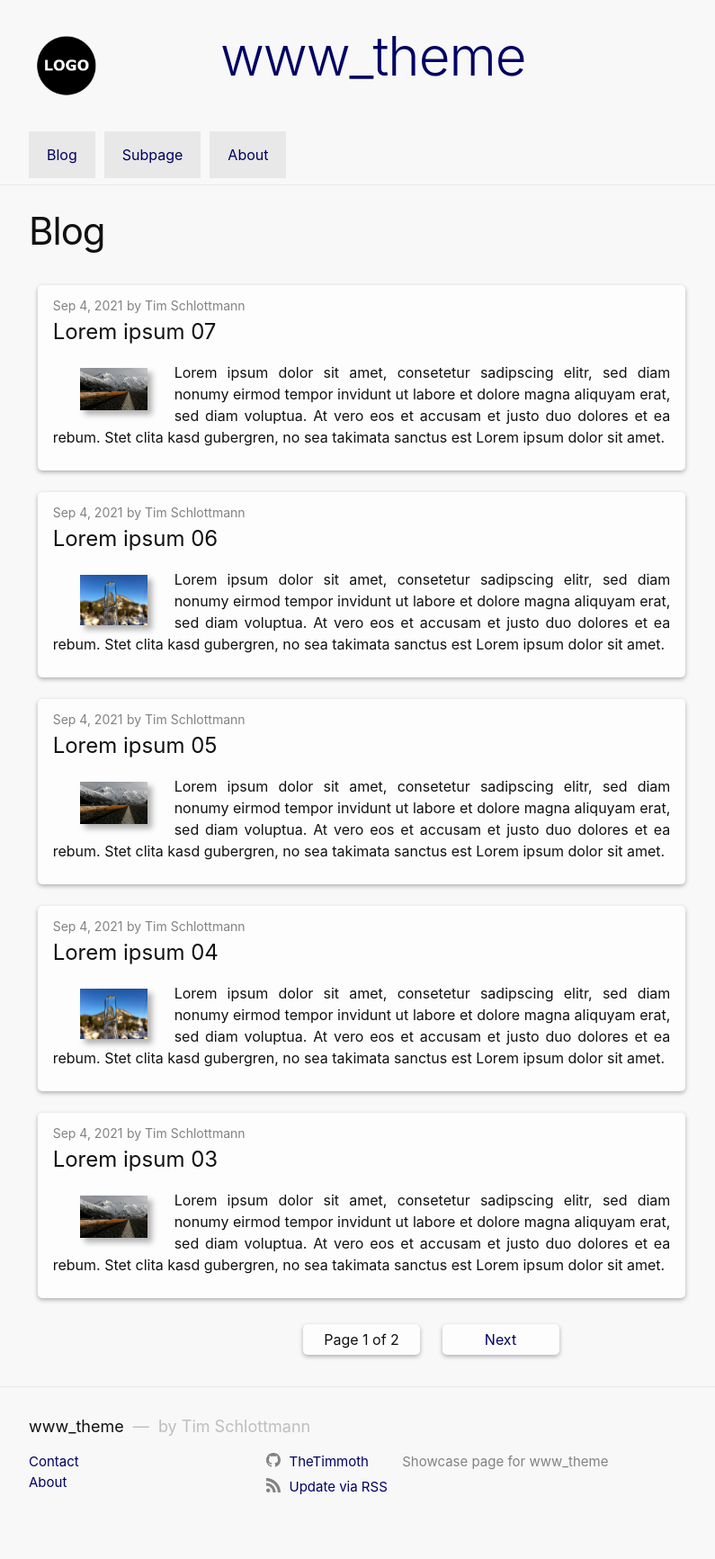
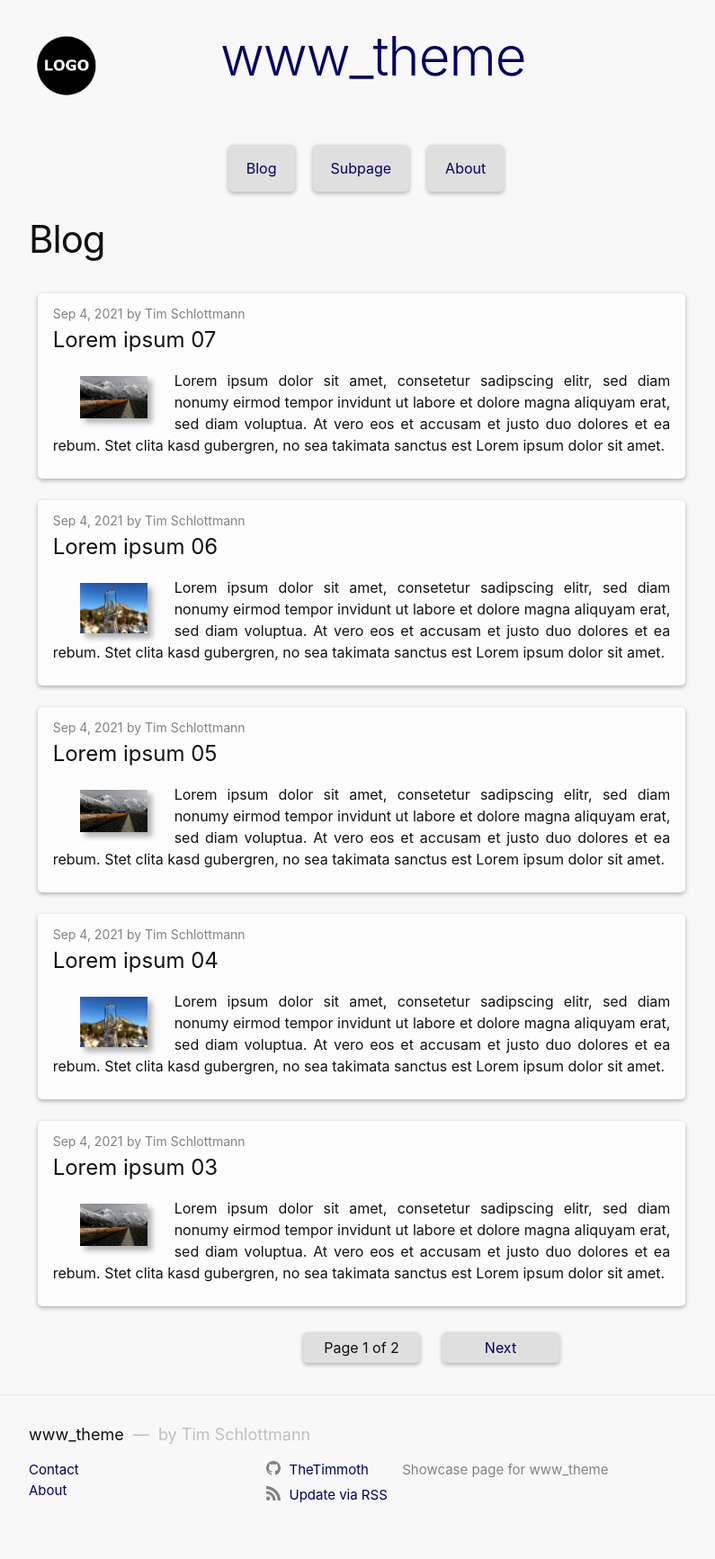
Before and after one commit to TheTimmoth/www_theme, a Jekyll site: the page built from index.html, in a window 1280 px wide. Shown: the whole page at 90% size, without its empty margins (238-1033 px from the left). Built offline with Jekyll 4.4.1, drawn with Linux system fonts in a browser that asks for light colours; the list of posts is cut into pages by our own code.

Commit message:
Change layout of site-nav and implement sidenav

```diff
--- a/_includes/header.html
+++ b/_includes/header.html
@@ -19,8 +19,7 @@
         {%- endif -%}
       {%- endfor -%}
     </div>
-    <div class="site-nav-button">
-      <input type="checkbox" id="nav-trigger" class="nav-trigger" style="display: none;"/>
+    <div class="site-nav-button" onclick="openNav()">
       <label for="nav-trigger">
         <span class="menu-icon">
           <svg viewBox="0 0 18 15" width="18px" height="15px">
@@ -28,16 +27,6 @@
           </svg>
         </span>
       </label>
-      <div class="trigger">
-        {%- for path in site.header_pages -%}
-          {%- assign my_page = site.pages | where: "path", path | first -%}
-          {%- if my_page.title == "About" or my_page.title == "Impressum" -%}
-            <a class="page-link" style="text-decoration: none;" rel="author" href={{ my_page.url | relative_url }}>{{ my_page.title | escape }}</a>
-          {%- elsif my_page.title-%}
-            <a class="page-link" style="text-decoration: none;" href={{ my_page.url | relative_url }}>{{ my_page.title | escape }}</a>
-          {%- endif -%}
-        {%- endfor -%}
-      </div>
     </div>
   </div>
   {%- endif -%}
--- /dev/null
+++ b/_includes/sidenav.html
@@ -0,0 +1,23 @@
+{%- if site.header_pages -%}
+  <div id="sidenav" class="sidenav">
+    <a href="javascript:void(0)" class="closebtn" onclick="closeNav()">&times;</a>
+    {%- for path in site.header_pages -%}
+      {%- assign my_page = site.pages | where: "path", path | first -%}
+      {%- if my_page.title == "About" or my_page.title == "Impressum" -%}
+        <a class="page-link" style="text-decoration: none;" rel="author" href={{ my_page.url | relative_url }}>{{ my_page.title | escape }}</a>
+      {%- elsif my_page.title-%}
+        <a class="page-link" style="text-decoration: none;" href={{ my_page.url | relative_url }}>{{ my_page.title | escape }}</a>
+      {%- endif -%}
+    {%- endfor -%}
+  </div>
+
+  <script>
+    function openNav() {
+      document.getElementById("sidenav").style.width = "170px";
+    }
+
+    function closeNav() {
+      document.getElementById("sidenav").style.width = "0";
+    }
+  </script>
+{%- endif -%}
--- a/_layouts/default.html
+++ b/_layouts/default.html
@@ -7,7 +7,9 @@
 
     {%- include header.html -%}
 
-    <main class="page-content" aria-label="Content">
+    {%- include sidenav.html -%}
+
+    <main id="main" class="page-content" aria-label="Content">
       <div class="wrapper">
         {{ content }}
       </div>
--- a/_sass/www_theme.scss
+++ b/_sass/www_theme.scss
@@ -29,6 +29,7 @@
 $text-color:       #111 !default;
 $background-color: #f8f8f8 !default;
 $background-color-light: lighten($background-color, 2%) !default;
+$background-color-dark: darken($background-color, 10%) !default;
 $brand-color:      #000064 !default;
 $grey-color:       #828282 !default;
 $grey-color-light: lighten($grey-color, 40%) !default;
--- a/_sass/www_theme/_layout.scss
+++ b/_sass/www_theme/_layout.scss
@@ -3,14 +3,13 @@
  */
 .site-header {
   text-align: center;
-  height: 200px;
+  height: 210px;
 
   @include media-query($on-palm) {
     height: 100px;
   }
 
   padding-bottom: 5px;
-  border-bottom: 1px solid $grey-color-light;
 }
 
 .site-title {
@@ -47,99 +46,6 @@
   @include media-query($on-tiny) {
     margin-right: $spacing-unit*1.9;
     float: none;
-  }
-}
-
-.site-nav {
-  overflow: hidden;
-  padding-top: 3px;
-  padding-bottom: 3px;
-  @include media-query($on-palm) {
-    display: none;
-  }
-
-  a {
-    float: left;
-    display: block;
-    text-align: center;
-    padding: 14px 20px;
-    text-decoration: none;
-    background-color: $grey-color-light;
-    color: $brand-color;
-    &:first-child {
-      margin-left: 0;
-    }
-    margin-left: 10px;
-
-    right {
-      float: right;
-    }
-
-    &:hover {
-      background-color: #ddd;
-      color: darken($brand-color, 10%);
-    }
-  }
-}
-
-.site-nav-button {
-  @include relative-font-size(1);
-  line-height: $base-font-size * 1.625;
-  display: none;
-
-  @include media-query($on-palm) {
-    right: $spacing-unit / 2;
-    background-color: $background-color;
-    border: 1px solid $grey-color-light;
-    border-radius: 5px;
-    text-align: left;
-    width: fit-content;
-    top: $spacing-unit;
-    display: unset;
-    position: absolute;
-
-    label[for="nav-trigger"] {
-      display: block;
-      float: left;
-      width: 36px;
-      height: 36px;
-      z-index: 2;
-      cursor: pointer;
-    }
-
-    .menu-icon {
-      display: block;
-      float: left;
-      width: 36px;
-      height: 26px;
-      line-height: 0;
-      padding-top: 10px;
-      text-align: center;
-
-      > svg {
-        fill: $grey-color-dark;
-      }
-    }
-
-    input ~ .trigger {
-      clear: both;
-      display: none;
-    }
-
-    input:checked ~ .trigger {
-      display: block;
-      padding-bottom: 5px;
-    }
-
-    .page-link {
-      display: block;
-      padding: 5px 10px;
-
-      &:not(:last-child) {
-        margin-right: 0;
-      }
-      margin-left: 20px;
-    }
   }
 }
 
@@ -422,7 +328,7 @@
 }
 
 .paginator-previous-next {
-  max-width: 500px;
+  width: fit-content;
   padding: 5px 0;
   margin-left: auto;
   margin-right: auto;
@@ -435,7 +341,7 @@
 
   span, a {
     display: inline-block;
-    background-color: $background-color-light;
+    background-color: $background-color-dark;
     border-radius: 5px;
     box-shadow: 0 2px 5px rgba(0, 0, 0, 0.3);
     padding: 5px 15px;
@@ -482,3 +388,155 @@
     }
   }
 }
+
+
+
+/**
+ * Side navigation
+ */
+.site-nav {
+  overflow: hidden;
+  padding-top: 3px;
+  padding-bottom: 3px;
+  width: fit-content;
+  margin-left: auto;
+  margin-right: auto;
+
+  @include media-query($on-palm) {
+    display: none;
+  }
+
+  a {
+    float: left;
+    display: block;
+    text-align: center;
+    padding: 14px 20px;
+    text-decoration: none;
+    background-color: $background-color-dark;
+    color: $brand-color;
+    border-radius: 5px;
+    box-shadow: 0 2px 5px rgba(0, 0, 0, 0.3);
+    margin-top: 15px;
+    margin-bottom: 15px;
+    margin-left: 15px;
+    margin-right: 5px;
+
+    right {
+      float: right;
+    }
+    -webkit-transition: all 1ms cubic-bezier(0.165, 0.84, 0.44, 1);
+    transition: all 1ms cubic-bezier(0.165, 0.84, 0.44, 1);
+
+    &::after {
+      content: "";
+      position: absolute;
+      top: 0;
+      left: 0;
+      width: 100%;
+      height: 100%;
+      z-index: -1;
+
+      opacity: 0;
+      border-radius: 5px;
+      box-shadow: 0 5px 15px rgba(0, 0, 0, 0.3);
+      -webkit-transition: all 1ms cubic-bezier(0.165, 0.84, 0.44, 1);
+      transition: all 1ms cubic-bezier(0.165, 0.84, 0.44, 1);
+    }
+
+    &:hover {
+      -webkit-transform: scale(1.005, 1.005);
+      transform: scale(1.005, 1.005);
+      text-decoration: none;
+    }
+
+    &:hover::after {
+      opacity: 1;
+    }
+  }
+}
+
+.site-nav-button {
+  @include relative-font-size(1);
+  line-height: $base-font-size * 1.625;
+  display: none;
+
+  @include media-query($on-palm) {
+    right: $spacing-unit / 2;
+    background-color: $background-color-dark;
+    border: 1px solid $grey-color-light;
+    border-radius: 5px;
+    text-align: left;
+    width: fit-content;
+    top: $spacing-unit;
+    display: unset;
+    position: absolute;
+
+    label[for="nav-trigger"] {
+      display: block;
+      float: left;
+      width: 36px;
+      height: 36px;
+      z-index: 2;
+      cursor: pointer;
+    }
+
+    .menu-icon {
+      display: block;
+      float: left;
+      width: 36px;
+      height: 26px;
+      line-height: 0;
+      padding-top: 10px;
+      text-align: center;
+
+      > svg {
+        fill: $grey-color-dark;
+      }
+    }
+  }
+}
+
+.sidenav {
+  height: 100%;
+  width: 0;
+  position: fixed;
+  z-index: 1;
+  top: 0;
+  right: 0;
+  background-color: $background-color-dark;
+  overflow-x: hidden;
+  padding-top: 60px;
+  transition: 0.5s;
+
+  /* The navigation menu links */
+  a {
+    padding: 8px 8px 8px 32px;
+    text-decoration: none;
+    font-size: 25px;
+    color: $text-color;
+    display: block;
+    transition: 0.3s;
+  }
+
+  /* When you mouse over the navigation links, change their color */
+  a:hover {
+    color: lighten($text-color, 40%);
+  }
+
+  /* Position and style the close button (top right corner) */
+  .closebtn {
+    position: absolute;
+    top: 0;
+    right: 25px;
+    font-size: 36px;
+    margin-left: 50px;
+  }
+
+  @include media-query($on-tiny) {
+    padding-top: 15px;
+
+    a {
+      font-size: 18px;
+    }
+  }
+}
```
